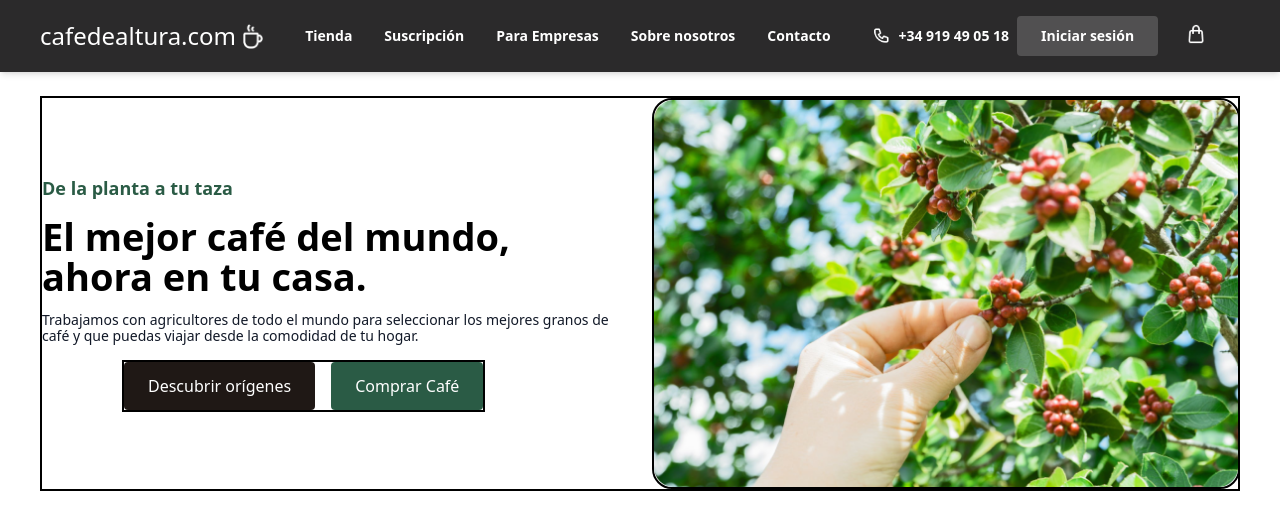
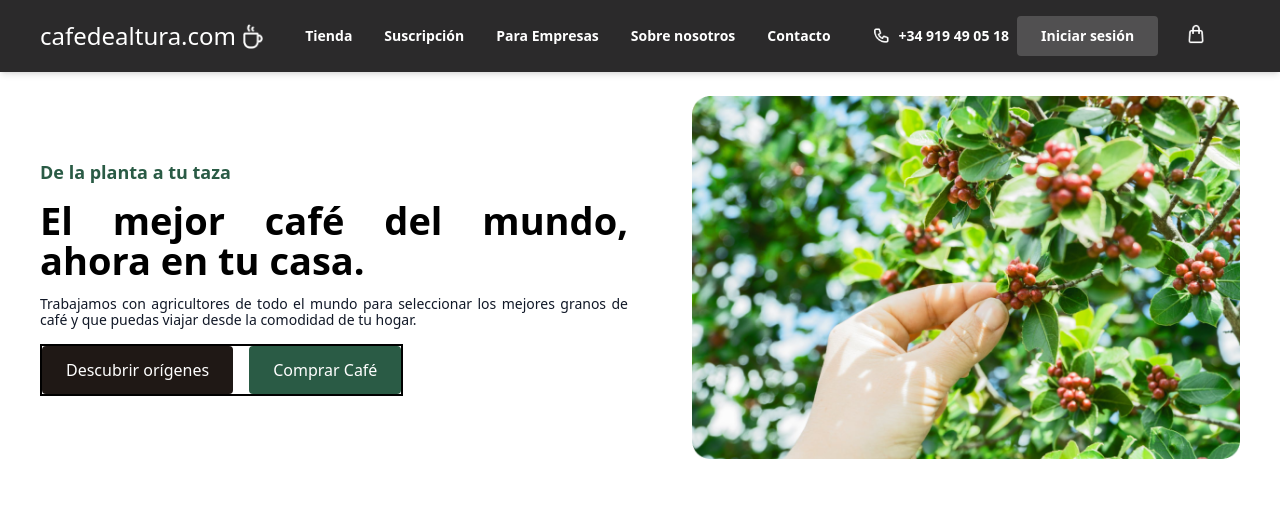
Before and after one commit to DanielFigueroaDuran/cafe_de_altura, a React (Vite) app: page / in a window 1280 px wide. Shown: the top 530 px of the page. Built offline with nearby package versions, Linux system fonts and the light colour scheme; the HTML template or start-up script is replaced by a standard one.

Commit message:
Section hero finalized

```diff
--- a/src/components/coffepage/SectionHero.tsx
+++ b/src/components/coffepage/SectionHero.tsx
@@ -4,19 +4,19 @@ import coffeePlant from "../../assets/img/coffeePlant.png";
 const SectionHero = () => {
     return (
 
-        <section className='flex justify-center pt-24 pb-12 px-10 gap-2 '>
-            <div className="grid grid-cols-1 lg:grid-cols-2  justify-center  items-center gap-6 border-2 border-black">
-                <div className="flex flex-col items-start gap-4 w-[588px] ">
+        <section className='flex justify-center pt-24 pb-12 px-2 lg:px-10 gap-2'>
+            <div className="grid grid-cols-1 lg:grid-cols-2  justify-center items-center gap-6">
+                <div className="flex flex-col items-start gap-4 w-full">
                     <h3 className="font-semibold text-[18px] leading-6 text-[#2a5b45]">De la planta a tu taza</h3>
-                    <h1 className='font-semibold text-[38px] leading-10 text-[#000000]'>El mejor café del mundo, ahora en tu casa.</h1>
-                    <p className="font-normal text-sm leading-4 text-[#111827] ">
+                    <h1 className='font-semibold text-[38px] text-center lg:text-justify leading-10 text-[#000000]'>El mejor café del mundo, ahora en tu casa.</h1>
+                    <p className="font-normal text-sm leading-4 text-[#111827] text-justify">
                         Trabajamos con agricultores de todo el mundo para seleccionar los
                         mejores granos de café y
                         que puedas viajar desde la comodidad de tu
                         hogar.
                     </p>
 
-                    <div className="flex gap-4 border-2 border-black md:ml-20">
+                    <div className="flex gap-4  border-2 border-black md:ml-40 lg:ml-0">
                         <p className='bg-[#1f1815] text-[#fff] py-3 px-6 rounded'>
                             Descubrir orígenes
                         </p>
@@ -27,7 +27,9 @@ const SectionHero = () => {
                         </Link>
                     </div>
                 </div>
-                <div className="flex items-stretch border-2 border-black text-center  md:w-[90%] pl-10 lg:pl-0 lg:w-[588px] rounded-[20px] bg-contain bg-no-repeat">
+                <div className="flex items-center md:pl-10 justify-items-center
+              md:w-[90%] text-center lg:w-[588px]
+                rounded-[20px] bg-contain bg-no-repeat">
                     <img src={coffeePlant} alt="coffeePlant" />
                 </div>
             </div>
```
